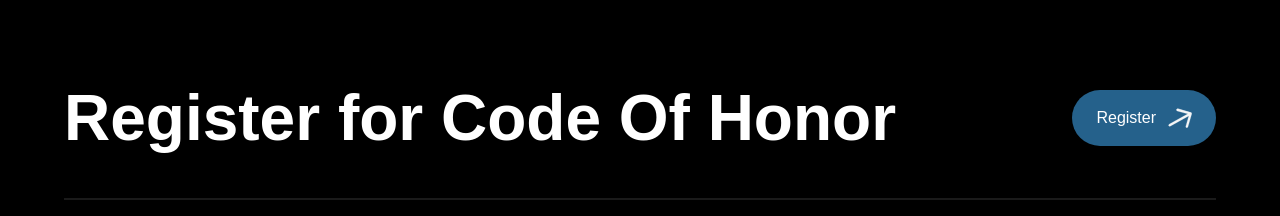
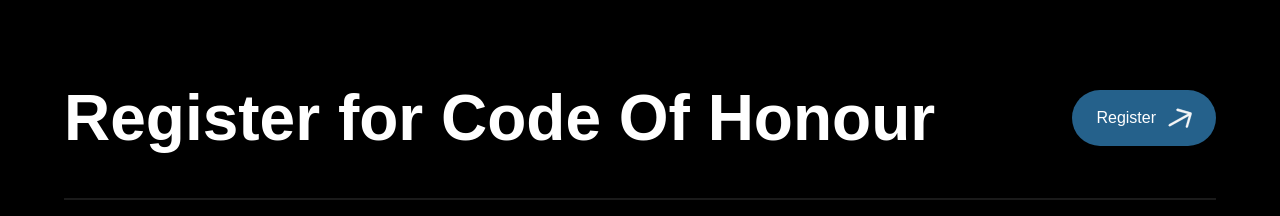
Before and after one commit to Rahul-Baradol/Shunya-Code-Of-Honor, a Next.js app: page / in a window 1280 px wide. Shown: the part 4807-5023 px from the top of the page. Built offline with nearby package versions, Linux system fonts and the light colour scheme.

Commit message:
Fixed a typo

```diff
--- a/components/Footer.jsx
+++ b/components/Footer.jsx
@@ -44,7 +44,7 @@ function Footer() {
         <div className={`${styles.innerWidth} mx-auto flex flex-col gap-8`}>
           <div className="flex items-center justify-between flex-wrap gap-5">
             <h4 className="font-bold md:text-[64px] text-[44px] text-white">
-              Register for Code Of Honor
+              Register for Code Of Honour
             </h4>
             <button
               type="button"
```
